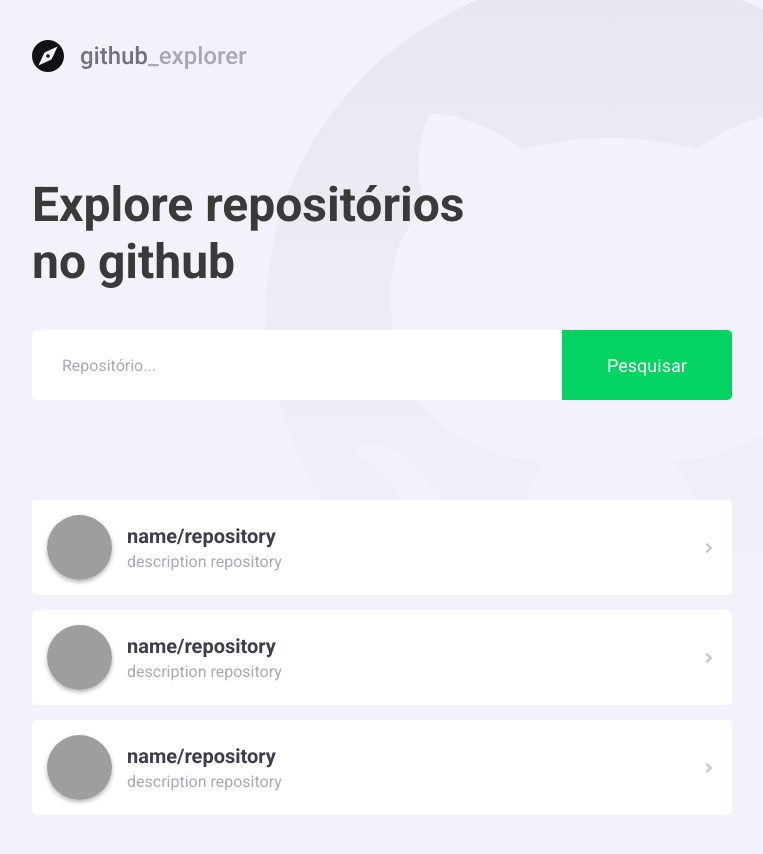
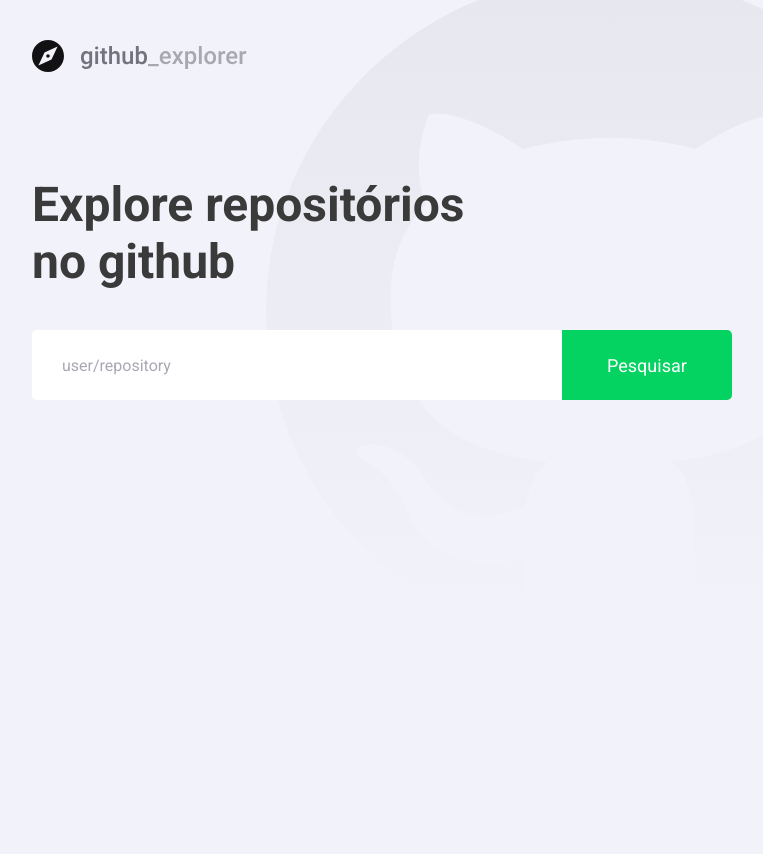
Before and after one commit to mardesonmax/gostack-apps, a React (Create React App) app in the folder 05-primeiro-projeto-react/: page / in a window 1280 px wide. Shown: the whole page, without its empty margins (148-911 px from the left). After the commit the page ends 800 px from the top, so only its background shows below. Built offline with nearby package versions, Linux system fonts and the light colour scheme; grey boxes are pictures that could not be loaded.

Commit message:
Conectando com API

```diff
--- a/05-primeiro-projeto-react/package.json
+++ b/05-primeiro-projeto-react/package.json
@@ -11,6 +11,7 @@
     "@types/react": "^17.0.0",
     "@types/react-dom": "^17.0.0",
     "@types/react-router-dom": "^5.1.7",
+    "axios": "^0.21.1",
     "polished": "^4.1.1",
     "react": "^17.0.1",
     "react-dom": "^17.0.1",
--- a/05-primeiro-projeto-react/src/pages/Dashboard/index.tsx
+++ b/05-primeiro-projeto-react/src/pages/Dashboard/index.tsx
@@ -1,62 +1,78 @@
-import React from 'react';
+import React, { FormEvent, useState } from 'react';
 import { FaAngleRight } from 'react-icons/fa';
 import { Form, Title, Repository } from './styled';
 import logo from '../../assets/logo.svg';
+import api from '../../services/api';
 
-const Dashboard: React.FC = () => (
+interface Repository {
+  full_name: string;
+  description: string;
+  owner: {
+    login: string;
+    avatar_url: string;
+  };
+}
+
+const Dashboard: React.FC = () => {
+  const [search, setSearch] = useState('');
+  const [repositories, setRepositories] = useState<Repository[]>([]);
+
+  const handleAddRepository = async (
+    event: FormEvent<HTMLFormElement>,
+  ): Promise<void> => {
+    event.preventDefault();
+    const response = await api.get<Repository>(`repos/${search}`);
+    setSearch('');
+
+    const repository = response.data;
+
+    const repositoryExist = repositories.find(
+      (repo) => repo.full_name === repository.full_name,
+    );
+
+    if (repositoryExist) return;
+
+    setRepositories([...repositories, repository]);
+
+    const heightPage = document.body.scrollHeight;
+    window.scrollTo(0, heightPage);
+  };
+
+  return (
     <>
       <img src={logo} alt="Github Explore" />
       <Title>Explore repositórios no github</Title>
 
-    <Form>
-      <input type="text" placeholder="Repositório..." />
+      <Form onSubmit={handleAddRepository}>
+        <input
+          id="search"
+          value={search}
+          onChange={(e) => setSearch(e.target.value)}
+          type="text"
+          placeholder="user/repository"
+        />
         <button type="submit">Pesquisar</button>
       </Form>
 
       <Repository>
-      <a href="teste">
+        {repositories.map((repository) => (
+          <a href="teste" key={repository.full_name}>
             <img
-          src="https://avatars.githubusercontent.com/u/45460698?s=460&u=7780ef7774a2733d46ee79c69ac01c48a1e1f2c3&v=4"
-          alt="Mardeson Pereira"
+              src={repository.owner.avatar_url}
+              alt={repository.owner.login}
             />
 
             <div>
-          <strong>name/repository</strong>
-          <p>description repository</p>
+              <strong>{repository.full_name}</strong>
+              <p>{repository.description}</p>
             </div>
 
             <FaAngleRight />
           </a>
-
-      <a href="teste">
-        <img
-          src="https://avatars.githubusercontent.com/u/45460698?s=460&u=7780ef7774a2733d46ee79c69ac01c48a1e1f2c3&v=4"
-          alt="Mardeson Pereira"
-        />
-
-        <div>
-          <strong>name/repository</strong>
-          <p>description repository</p>
-        </div>
-
-        <FaAngleRight />
-      </a>
-
-      <a href="teste">
-        <img
-          src="https://avatars.githubusercontent.com/u/45460698?s=460&u=7780ef7774a2733d46ee79c69ac01c48a1e1f2c3&v=4"
-          alt="Mardeson Pereira"
-        />
-
-        <div>
-          <strong>name/repository</strong>
-          <p>description repository</p>
-        </div>
-
-        <FaAngleRight />
-      </a>
+        ))}
       </Repository>
     </>
   );
+};
 
 export default Dashboard;
--- a/05-primeiro-projeto-react/src/pages/Dashboard/styled.ts
+++ b/05-primeiro-projeto-react/src/pages/Dashboard/styled.ts
@@ -61,6 +61,10 @@
     &:hover {
       box-shadow: 2px 2px 4px rgba(0, 0, 0, 0.2);
       transform: translateX(10px);
+
+      svg {
+        color: #04d361;
+      }
     }
 
     & + a {
@@ -91,6 +95,7 @@
 
     svg {
       color: #c9c9d4;
+      transition: color 0.2s;
     }
   }
 `;
--- /dev/null
+++ b/05-primeiro-projeto-react/src/services/api.ts
@@ -0,0 +1,7 @@
+import axios from 'axios';
+
+const api = axios.create({
+  baseURL: 'https://api.github.com',
+});
+
+export default api;
--- a/05-primeiro-projeto-react/src/styles/global.ts
+++ b/05-primeiro-projeto-react/src/styles/global.ts
@@ -7,6 +7,10 @@
     padding: 0;
     outline: none;
     box-sizing: border-box;
+  }
+
+  html {
+    scroll-behavior: smooth;
   }
 
   body {
```
Also changed, not shown: 05-primeiro-projeto-react/.eslintrc.js, 1 other file (tests, documents, lock files or other folders). Lines whose indentation alone changed are shown as unchanged.
